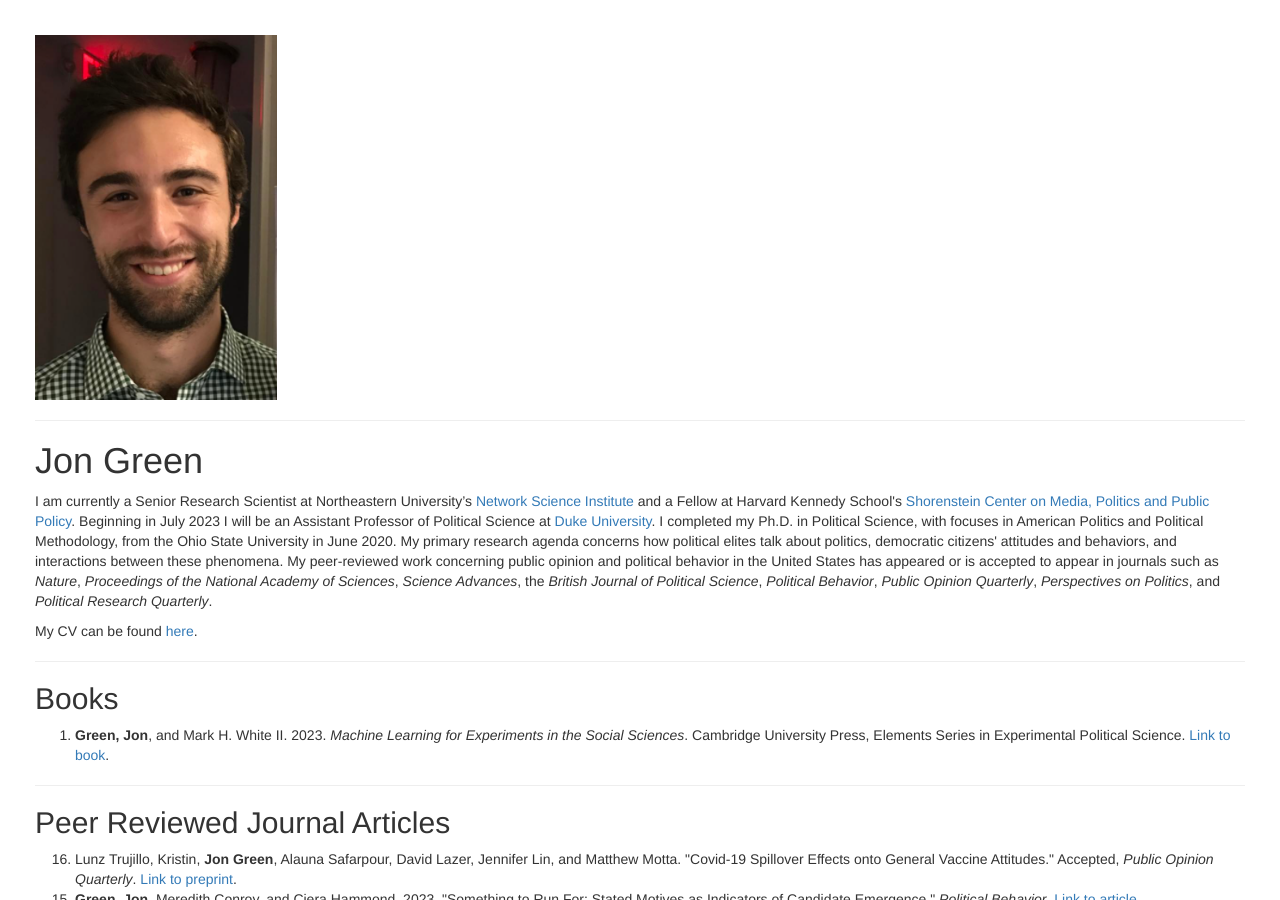
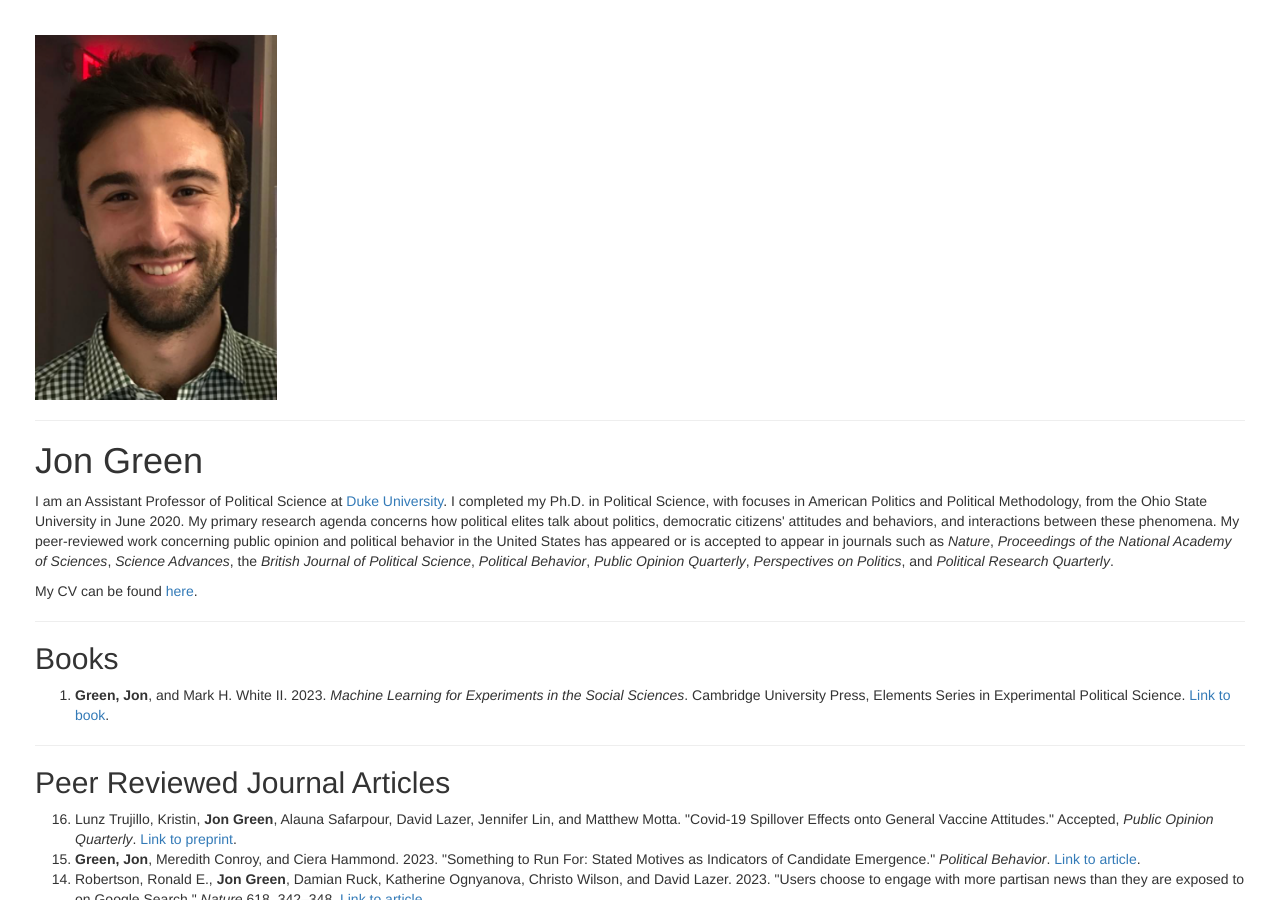
Before and after one commit to jgreen4919/jgreen4919.github.io, a Jekyll site: the page index.html, which Jekyll copies as it is, in a window 1280 px wide and 900 px high. Built offline with Jekyll 4.4.1, drawn with Linux system fonts in a browser that asks for light colours.

Commit message:
Update index.html
website

```diff
--- a/index.html
+++ b/index.html
@@ -27,7 +27,7 @@
   </header>
 
   <section>
-    <p>I am currently a Senior Research Scientist at Northeastern University’s <a href="http://networkscienceinstitute.org">Network Science Institute</a> and a Fellow at Harvard Kennedy School's <a href="https://shorensteincenter.org/">Shorenstein Center on Media, Politics and Public Policy</a>. Beginning in July 2023 I will be an Assistant Professor of Political Science at <a href="https://polisci.duke.edu/">Duke University</a>. I completed my Ph.D. in Political Science, with focuses in American Politics and Political Methodology, from the Ohio State University in June 2020. My primary research agenda concerns how political elites talk about politics, democratic citizens' attitudes and behaviors, and interactions between these phenomena. My peer-reviewed work concerning public opinion and political behavior in the United States has appeared or is accepted to appear in journals such as <i>Nature</i>, <i>Proceedings of the National Academy of Sciences</i>, <i>Science Advances</i>, the <i>British Journal of Political Science</i>, <i>Political Behavior</i>, <i>Public Opinion Quarterly</i>, <i>Perspectives on Politics</i>, and <i>Political Research Quarterly</i>.
+    <p>I am an Assistant Professor of Political Science at <a href="https://polisci.duke.edu/">Duke University</a>. I completed my Ph.D. in Political Science, with focuses in American Politics and Political Methodology, from the Ohio State University in June 2020. My primary research agenda concerns how political elites talk about politics, democratic citizens' attitudes and behaviors, and interactions between these phenomena. My peer-reviewed work concerning public opinion and political behavior in the United States has appeared or is accepted to appear in journals such as <i>Nature</i>, <i>Proceedings of the National Academy of Sciences</i>, <i>Science Advances</i>, the <i>British Journal of Political Science</i>, <i>Political Behavior</i>, <i>Public Opinion Quarterly</i>, <i>Perspectives on Politics</i>, and <i>Political Research Quarterly</i>.
 
     <p>My CV can be found <a href="files/cv_current.pdf">here</a>.</p>
         <hr>
```
